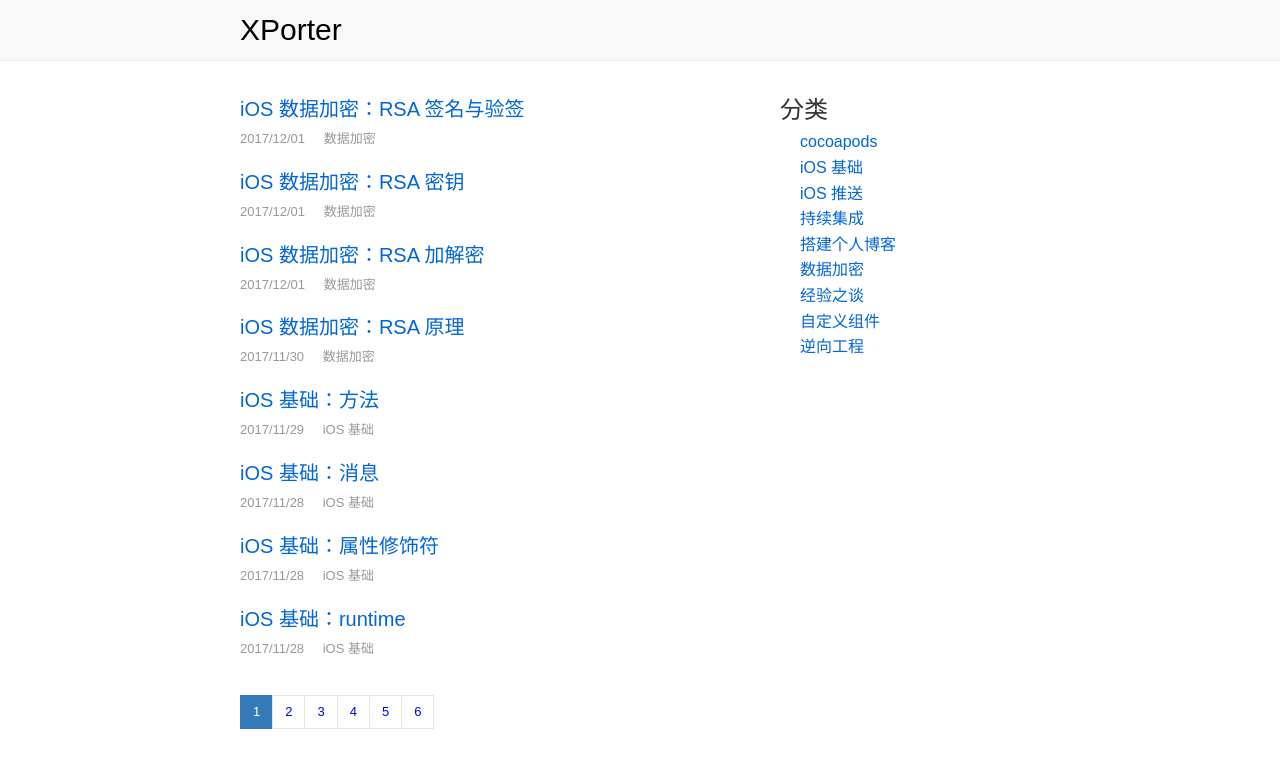
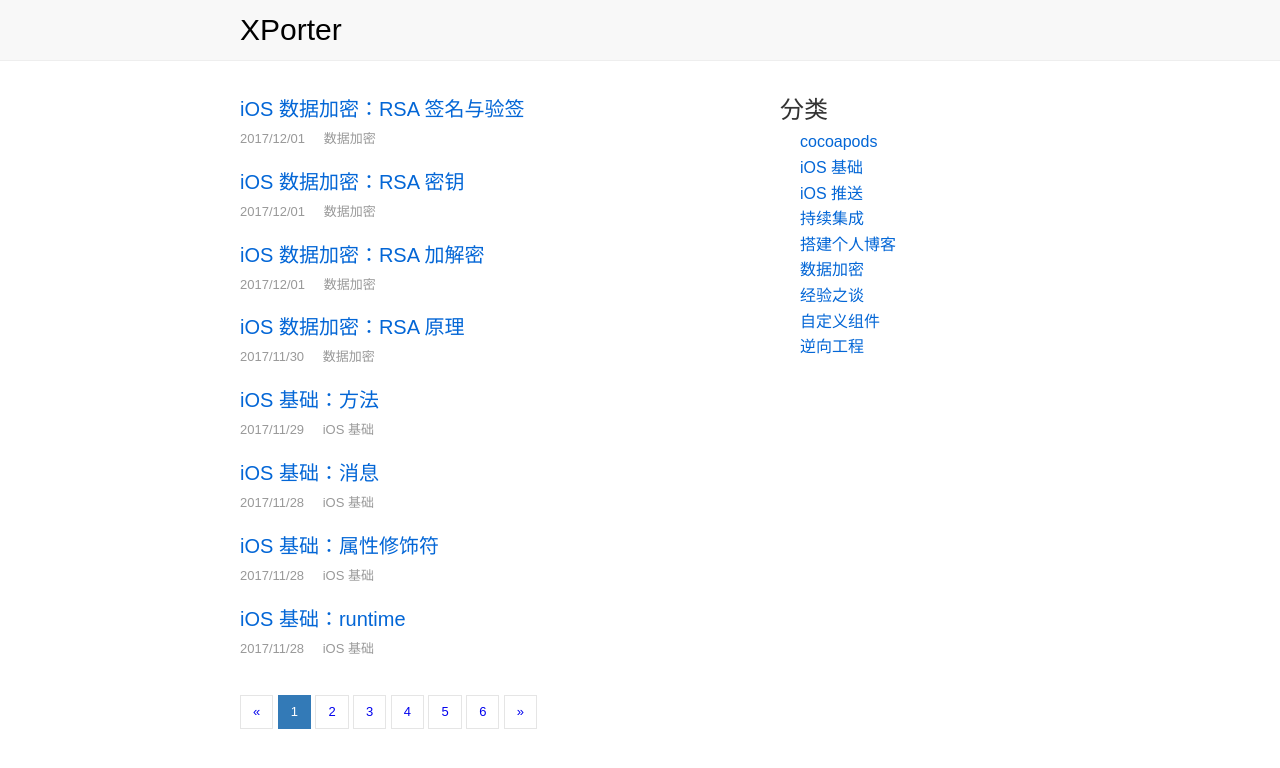
Before and after one commit to nyzhanggy/dulldevil.github.io, a Jekyll site: the page built from index.html, in a window 1280 px wide. Shown: the top 768 px of the page. Built offline with Jekyll 4.4.1, drawn with Linux system fonts in a browser that asks for light colours; the list of posts is cut into pages by our own code.

Commit message:
修改分页指示器

```diff
--- a/assets/css/page.css
+++ b/assets/css/page.css
@@ -42,12 +42,10 @@
   color: #fff;
   cursor: default
 }
-.pagination .btn+.btn  {
-  margin-left: -1px
-}
 
 .pagination .btn {
-  float: left;
+  position: relative;
+	display: inline-block;
   text-decoration: none;
   padding: 6px 12px;
   font-size: 13px;
--- a/index.html
+++ b/index.html
@@ -21,18 +21,32 @@ css: ["repo-list.css"]
     {% endfor %}
   </ol>
   <div class="pagination">
+      {% if paginator.previous_page %}
+        {% if paginator.previous_page == 1 %}
+            <a href="/" class="btn">&laquo;</a>
+        {% else %}
+            <a href="/page{{paginator.previous_page}}"  class="btn">&laquo;</a>
+        {% endif %}
+      {% else %}
+          <a disabled="disabled" href="javascript:;" class="btn">&laquo;</a>
+      {% endif %}
       {% if paginator.page == 1 %}
-        <a href="javascript:;" class="active btn ">1</a>
+          <a href="javascript:;" class="active btn">1</a>
       {% else %}
-        <a href="{{site.baseurl}}/"  class="btn ">1</a>
+          <a href="/"  class="btn">1</a>
       {% endif %}
       {% for count in (2..paginator.total_pages) %}
         {% if count == paginator.page %}
-          <a href="javascript:;"  class="active btn ">{{count}}</a>
+            <a href="javascript:;"  class="active btn">{{count}}</a>
         {% else %}
-          <a href="{{site.baseurl}}/page{{count}}"  class="btn ">{{count}}</a>
+            <a href="/page{{count}}"  class="btn">{{count}}</a>
         {% endif %}
       {% endfor %}
+      {% if paginator.next_page %}
+          <a href="/page{{paginator.next_page}}"  class="btn">&raquo;</a>
+      {% else %}
+          <a disabled="disabled" href="javascript:;" class="btn">&raquo;</a>
+      {% endif %}
   </div>
 </div>
 
```
Lines whose indentation alone changed are shown as unchanged.
